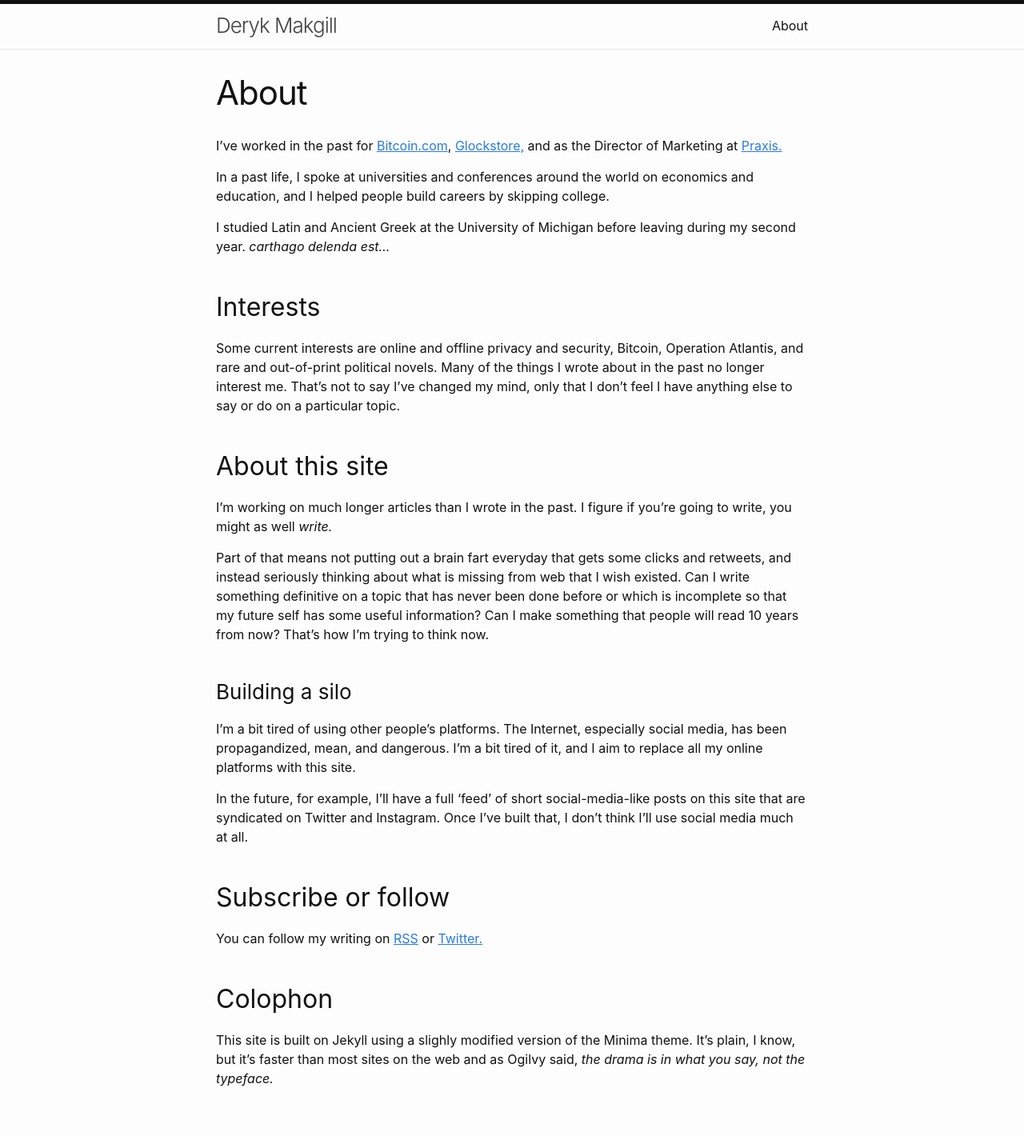
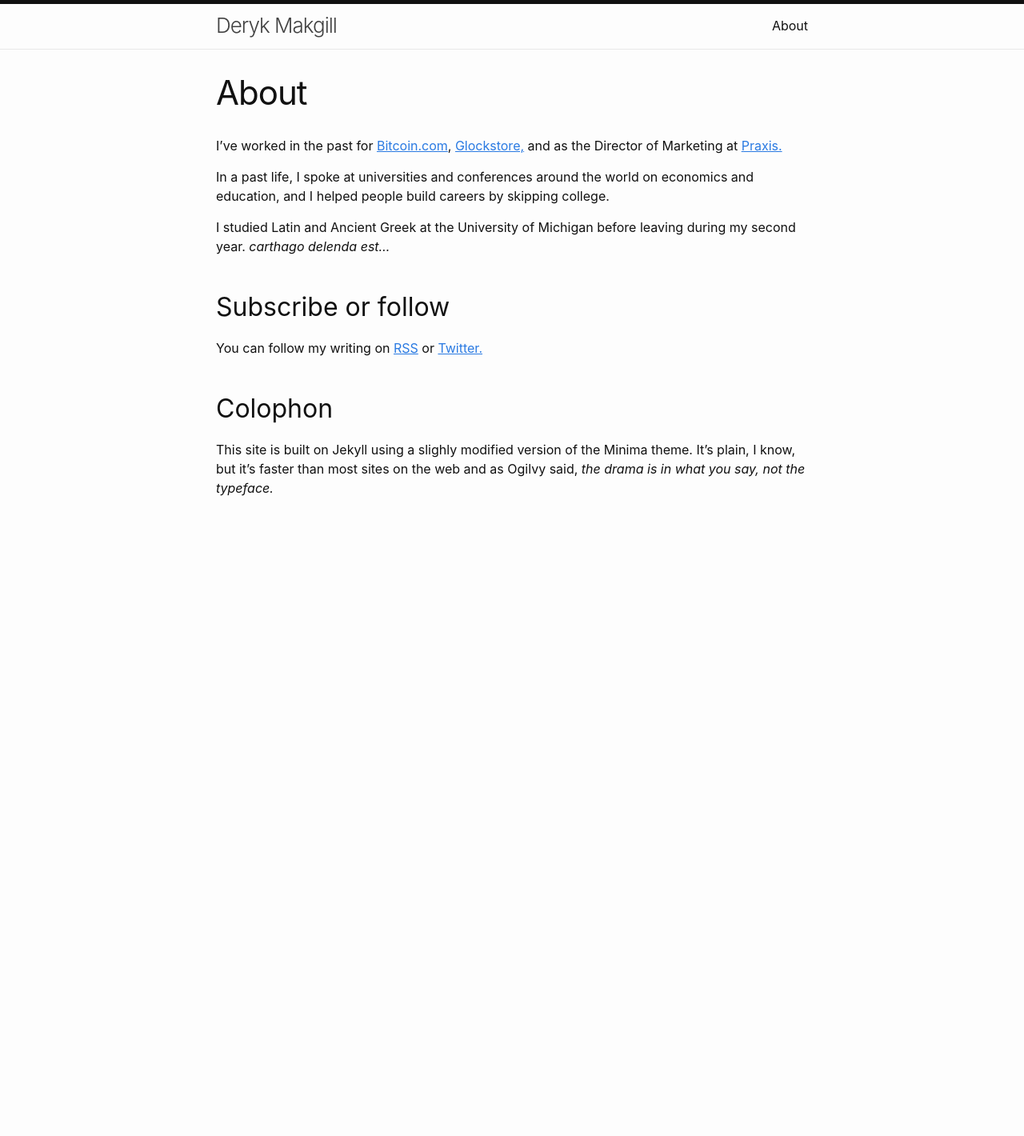
Before and after one commit to derykmakgill/krawisz, a Jekyll site: the page built from about.md, in a window 1280 px wide. Shown: the whole page at 80% size. Built offline with Jekyll 4.4.1, drawn with Linux system fonts in a browser that asks for light colours; after the commit the page ends 900 px from its top, so only the background shows below that.

Commit message:
Update about.md

```diff
--- a/about.md
+++ b/about.md
@@ -9,22 +9,6 @@ In a past life, I spoke at universities and conferences around the world on econ
 
 I studied Latin and Ancient Greek at the University of Michigan before leaving during my second year. *carthago delenda est...*
 
-## Interests
-
-Some current interests are online and offline privacy and security, Bitcoin, Operation Atlantis, and rare and out-of-print political novels. Many of the things I wrote about in the past no longer interest me. That's not to say I've changed my mind, only that I don't feel I have anything else to say or do on a particular topic.
-
-## About this site
-
-I'm working on much longer articles than I wrote in the past. I figure if you're going to write, you might as well *write.*
-
-Part of that means not putting out a brain fart everyday that gets some clicks and retweets, and instead seriously thinking about what is missing from web that I wish existed. Can I write something definitive on a topic that has never been done before or which is incomplete so that my future self has some useful information? Can I make something that people will read 10 years from now? That's how I'm trying to think now.
-
-### Building a silo
-
-I'm a bit tired of using other people's platforms. The Internet, especially social media, has been propagandized, mean, and dangerous. I'm a bit tired of it, and I aim to replace all my online platforms with this site.
-
-In the future, for example, I'll have a full 'feed' of short social-media-like posts on this site that are syndicated on Twitter and Instagram. Once I've built that, I don't think I'll use social media much at all.
-
 ## Subscribe or follow
 
 You can follow my writing on [RSS](/feed.xml) or [Twitter.](https://twitter.com/derykmakgill)
```
